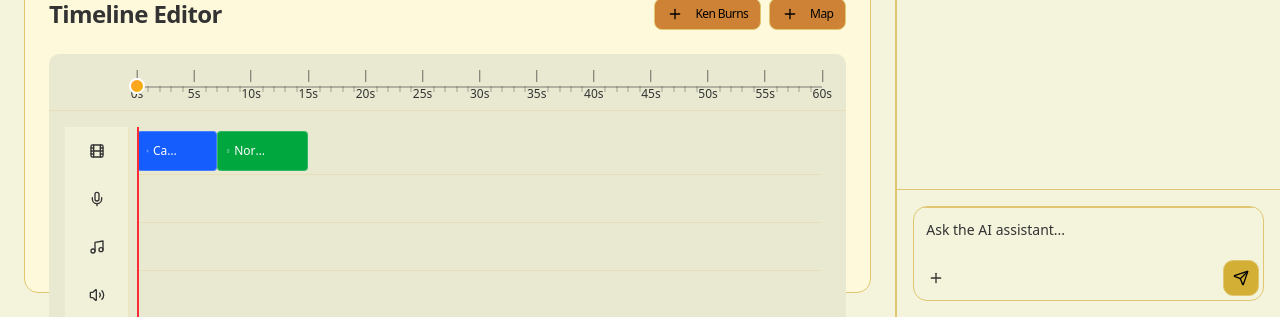
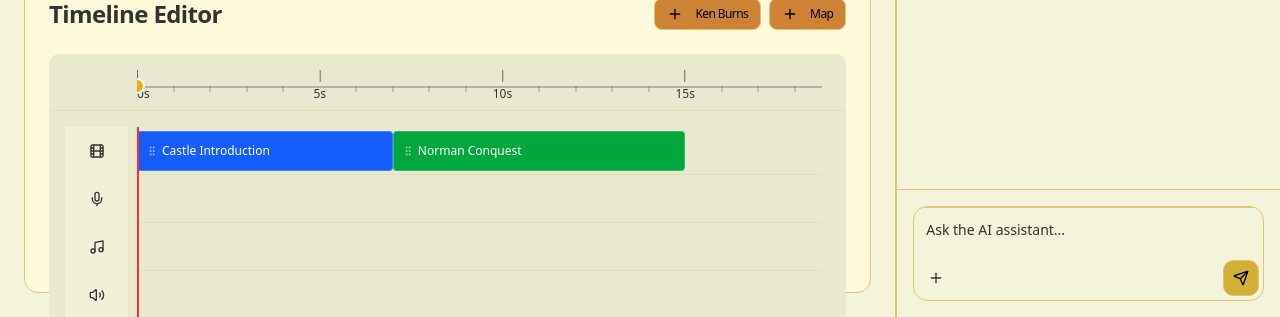
Before and after one commit to keremk/tutopanda, a Next.js app in the folder client/: page /edit in a window 1280 px wide. Shown: the part 483-800 px from the top of the page. Built offline with nearby package versions, Linux system fonts and the light colour scheme; a web font is replaced by a local one.

Commit message:
fix: fix the timeslider alignment and 0s cutoff

```diff
--- a/client/src/components/timeline-tracks.tsx
+++ b/client/src/components/timeline-tracks.tsx
@@ -82,14 +82,29 @@ export function TimelineTracks({
   const [sliderDragStartX, setSliderDragStartX] = useState(0);
   const [sliderDragStartTime, setSliderDragStartTime] = useState(0);
 
-  const minTimelineDuration = 60; // 1 minute minimum
-
-  // Calculate dynamic duration based on actual clip content
+  // Calculate smart timeline duration
   const maxClipEndTime = timeline.components.length > 0
     ? Math.max(...timeline.components.map(c => c.startTime + c.duration))
     : 0;
-  const actualDuration = Math.max(maxClipEndTime, minTimelineDuration);
-  const pixelsPerSecond = actualDuration > 0 ? timelineWidth / actualDuration : timelineWidth / minTimelineDuration;
+
+  // Add 25% padding to content, minimum 10s for empty timelines
+  const contentDurationWithPadding = maxClipEndTime > 0 ? maxClipEndTime * 1.25 : 10;
+
+  // Cap visible timeline at 60s, but track total content for scrolling
+  const maxVisibleDuration = 60;
+  const totalContentDuration = Math.max(contentDurationWithPadding, 10);
+  const actualDuration = Math.min(totalContentDuration, maxVisibleDuration);
+
+  // Determine if we need horizontal scrolling
+  const needsHorizontalScroll = totalContentDuration > maxVisibleDuration;
+
+  // For scrollable timelines, calculate width based on total content
+  // For non-scrollable timelines, use the actual visible duration
+  const effectiveWidth = needsHorizontalScroll
+    ? (timelineWidth * totalContentDuration / maxVisibleDuration)
+    : timelineWidth;
+
+  const pixelsPerSecond = totalContentDuration > 0 ? effectiveWidth / totalContentDuration : timelineWidth / 10;
   const snapThreshold = 0.5; // seconds
   const channelHeight = 48;
   const totalTimelineHeight = TIMELINE_CHANNELS.length * channelHeight;
@@ -120,15 +135,15 @@ export function TimelineTracks({
   };
 
   const getComponentStyle = (component: TimelineComponent) => {
-    const leftPercent = (component.startTime / actualDuration) * 100;
-    const widthPercent = (component.duration / actualDuration) * 100;
+    const leftPercent = (component.startTime / totalContentDuration) * 100;
+    const widthPercent = (component.duration / totalContentDuration) * 100;
     const channelIndex = getChannelIndex(component.type);
     const top = channelIndex * channelHeight + 4; // 4px padding from channel edge
 
     return {
       left: `${leftPercent}%`,
       top: `${top}px`,
-      width: `${Math.max(widthPercent, 2)}%`, // Minimum 2% width for visibility
+      width: `${Math.max(widthPercent, 0.5)}%`, // Minimum 0.5% width for visibility with longer timelines
       height: `${channelHeight - 8}px`, // Full channel height minus padding
     };
   };
@@ -161,7 +176,7 @@ export function TimelineTracks({
       }
     }
 
-    return Math.max(0, Math.min(time, timeline.duration));
+    return Math.max(0, Math.min(time, totalContentDuration));
   };
 
   const handleMouseDown = useCallback((e: React.MouseEvent, componentId: string, dragType: 'move' | 'resize-start' | 'resize-end') => {
@@ -212,12 +227,12 @@ export function TimelineTracks({
     }
 
     // Ensure component doesn't go beyond timeline bounds
-    if (newStartTime + newDuration > timeline.duration && dragState.dragType !== 'resize-end') {
-      newStartTime = timeline.duration - newDuration;
+    if (newStartTime + newDuration > totalContentDuration && dragState.dragType !== 'resize-end') {
+      newStartTime = totalContentDuration - newDuration;
     }
 
     onUpdateComponent(component.id, { startTime: newStartTime, duration: newDuration });
-  }, [dragState, timeline.components, timeline.duration, onUpdateComponent, pixelsToTime, snapToNearbyComponent]);
+  }, [dragState, timeline.components, totalContentDuration, onUpdateComponent, pixelsToTime, snapToNearbyComponent]);
 
   const handleMouseUp = useCallback(() => {
     setDragState({
@@ -251,11 +266,11 @@ export function TimelineTracks({
     const x = e.clientX - rect.left;
     const deltaX = x - sliderDragStartX;
     const deltaPercent = (deltaX / rect.width) * 100;
-    const deltaTime = (deltaPercent / 100) * actualDuration;
+    const deltaTime = (deltaPercent / 100) * totalContentDuration;
 
-    const newTime = Math.max(0, Math.min(actualDuration, sliderDragStartTime + deltaTime));
+    const newTime = Math.max(0, Math.min(totalContentDuration, sliderDragStartTime + deltaTime));
     onSeek(newTime);
-  }, [isDraggingSlider, sliderDragStartX, sliderDragStartTime, actualDuration, onSeek]);
+  }, [isDraggingSlider, sliderDragStartX, sliderDragStartTime, totalContentDuration, onSeek]);
 
   const handleSliderMouseUp = useCallback(() => {
     setIsDraggingSlider(false);
@@ -269,10 +284,10 @@ export function TimelineTracks({
     const rect = sliderRef.current.getBoundingClientRect();
     const x = e.clientX - rect.left;
     const percent = (x / rect.width) * 100;
-    const newTime = Math.max(0, Math.min((percent / 100) * actualDuration, actualDuration));
+    const newTime = Math.max(0, Math.min((percent / 100) * totalContentDuration, totalContentDuration));
 
     onSeek(newTime);
-  }, [isDraggingSlider, actualDuration, onSeek]);
+  }, [isDraggingSlider, totalContentDuration, onSeek]);
 
   useEffect(() => {
     if (dragState.isDragging) {
@@ -304,11 +319,11 @@ export function TimelineTracks({
     const rect = e.currentTarget.getBoundingClientRect();
     const x = e.clientX - rect.left;
     const time = pixelsToTime(x);
-    onSeek(Math.max(0, Math.min(time, actualDuration)));
+    onSeek(Math.max(0, Math.min(time, totalContentDuration)));
   };
 
   // Calculate playhead position for slider
-  const playheadPercent = actualDuration > 0 ? (currentTime / actualDuration) * 100 : 0;
+  const playheadPercent = totalContentDuration > 0 ? (currentTime / totalContentDuration) * 100 : 0;
 
   return (
     <div className={cn("bg-muted rounded-lg overflow-hidden", className)}>
@@ -321,8 +336,19 @@ export function TimelineTracks({
           {/* TimelineSlider aligned with tracks */}
           <div className="flex-1 px-2">
             <div
+              className="w-full"
+              style={{
+                overflowX: needsHorizontalScroll ? 'auto' : 'hidden',
+                overflowY: 'hidden',
+              }}
+            >
+              <div
                 ref={sliderRef}
                 className="relative h-8 cursor-pointer"
+                style={{
+                  width: needsHorizontalScroll ? `${effectiveWidth}px` : '100%',
+                  minWidth: needsHorizontalScroll ? `${effectiveWidth}px` : 'auto'
+                }}
                 onClick={handleSliderTimelineClick}
               >
               {/* Progress line background (full width, darker) */}
@@ -335,14 +361,16 @@ export function TimelineTracks({
               />
 
               {/* Major markers every 5 seconds */}
-              {Array.from({ length: Math.floor(actualDuration / 5) + 1 }, (_, i) => {
+              {Array.from({ length: Math.floor(totalContentDuration / 5) + 1 }, (_, i) => {
                 const seconds = i * 5;
-                const position = (seconds / actualDuration) * 100;
+                const position = (seconds / totalContentDuration) * 100;
+                // Don't transform the first marker (0s) to align with track start
+                const transform = seconds === 0 ? 'none' : 'translateX(-50%)';
                 return (
                   <div
                     key={`major-${seconds}`}
-                    className="absolute flex flex-col items-center pointer-events-none"
-                    style={{ left: `${position}%`, transform: 'translateX(-50%)' }}
+                    className={`absolute flex flex-col pointer-events-none ${seconds === 0 ? 'items-start' : 'items-center'}`}
+                    style={{ left: `${position}%`, transform }}
                   >
                     <div className="w-px h-3 bg-muted-foreground/70 mb-1"></div>
                     <span className="text-xs text-muted-foreground">
@@ -353,16 +381,18 @@ export function TimelineTracks({
               })}
 
               {/* Minor ticks every 1 second */}
-              {Array.from({ length: Math.floor(actualDuration) + 1 }, (_, i) => {
+              {Array.from({ length: Math.floor(totalContentDuration) + 1 }, (_, i) => {
                 if (i % 5 === 0) return null; // Skip major markers
-                const position = (i / actualDuration) * 100;
+                const position = (i / totalContentDuration) * 100;
+                // Don't transform the first tick to align with track start
+                const transform = i === 0 ? 'none' : 'translateX(-50%)';
                 return (
                   <div
                     key={`minor-${i}`}
                     className="absolute w-px h-1.5 bg-muted-foreground/40 pointer-events-none"
                     style={{
                       left: `${position}%`,
-                      transform: 'translateX(-50%)',
+                      transform,
                       top: '16px'
                     }}
                   />
@@ -380,6 +410,7 @@ export function TimelineTracks({
               >
                 <div className="w-4 h-4 rounded-full bg-gradient-to-br from-orange-400 to-yellow-500 border-2 border-white shadow-lg hover:scale-110 transition-transform">
                   <div className="w-full h-full rounded-full bg-gradient-to-br from-white/20 to-transparent" />
+                </div>
               </div>
             </div>
           </div>
@@ -416,9 +447,21 @@ export function TimelineTracks({
             {/* Timeline Tracks */}
             <div className="flex-1 px-2">
               <div
+                className="w-full"
+                style={{
+                  height: `${totalTimelineHeight}px`,
+                  overflowX: needsHorizontalScroll ? 'auto' : 'hidden',
+                  overflowY: 'hidden',
+                }}
+              >
+                <div
                   ref={timelineRef}
-                className="relative cursor-pointer select-none w-full"
-                style={{ height: `${totalTimelineHeight}px` }}
+                  className="relative cursor-pointer select-none"
+                  style={{
+                    height: `${totalTimelineHeight}px`,
+                    width: needsHorizontalScroll ? `${effectiveWidth}px` : '100%',
+                    minWidth: needsHorizontalScroll ? `${effectiveWidth}px` : 'auto'
+                  }}
                   onClick={handleTimelineClick}
                   data-testid="timeline-tracks"
                 >
@@ -487,8 +530,8 @@ export function TimelineTracks({
                     </div>
                 ))}
 
-                {/* Snap guides */}
-                {dragState.isDragging && (
+                {/* Snap guides - only show during actual dragging, not clicking */}
+                {dragState.isDragging && dragState.dragType && (
                   <div className="absolute inset-0 pointer-events-none">
                     {timeline.components
                       .filter(c => c.id !== dragState.componentId)
@@ -497,13 +540,13 @@ export function TimelineTracks({
                           <div
                             className="absolute w-0.5 bg-yellow-400/50 inset-y-0"
                             style={{
-                              left: `${(component.startTime / actualDuration) * 100}%`
+                              left: `${(component.startTime / totalContentDuration) * 100}%`
                             }}
                           />
                           <div
                             className="absolute w-0.5 bg-yellow-400/50 inset-y-0"
                             style={{
-                              left: `${((component.startTime + component.duration) / actualDuration) * 100}%`
+                              left: `${((component.startTime + component.duration) / totalContentDuration) * 100}%`
                             }}
                           />
                         </React.Fragment>
@@ -515,10 +558,11 @@ export function TimelineTracks({
                 <div
                   className="absolute top-0 w-0.5 bg-red-500 z-20 pointer-events-none inset-y-0"
                   style={{
-                    left: `${Math.min((currentTime / actualDuration) * 100, 100)}%`
+                    left: `${Math.min((currentTime / totalContentDuration) * 100, 100)}%`
                   }}
                   data-testid="timeline-playhead"
                 />
+              </div>
             </div>
           </div>
         </div>
```
Also changed, not shown: 1 other file (tests, documents, lock files or other folders). Lines whose indentation alone changed are shown as unchanged.
